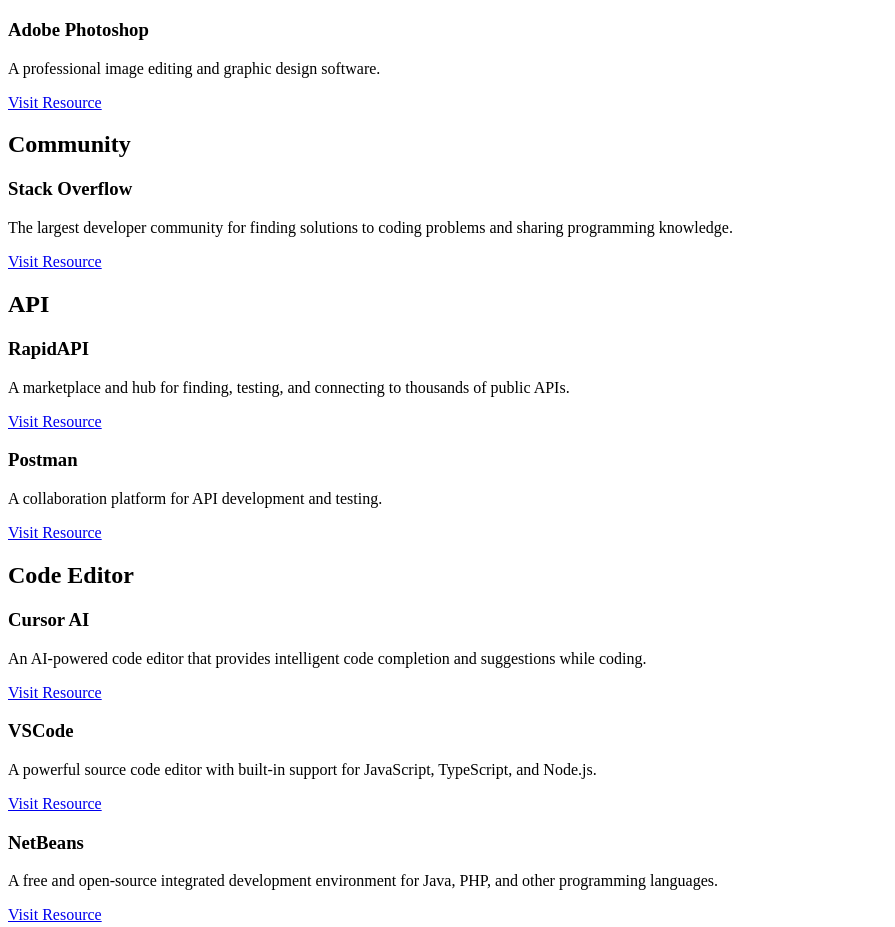
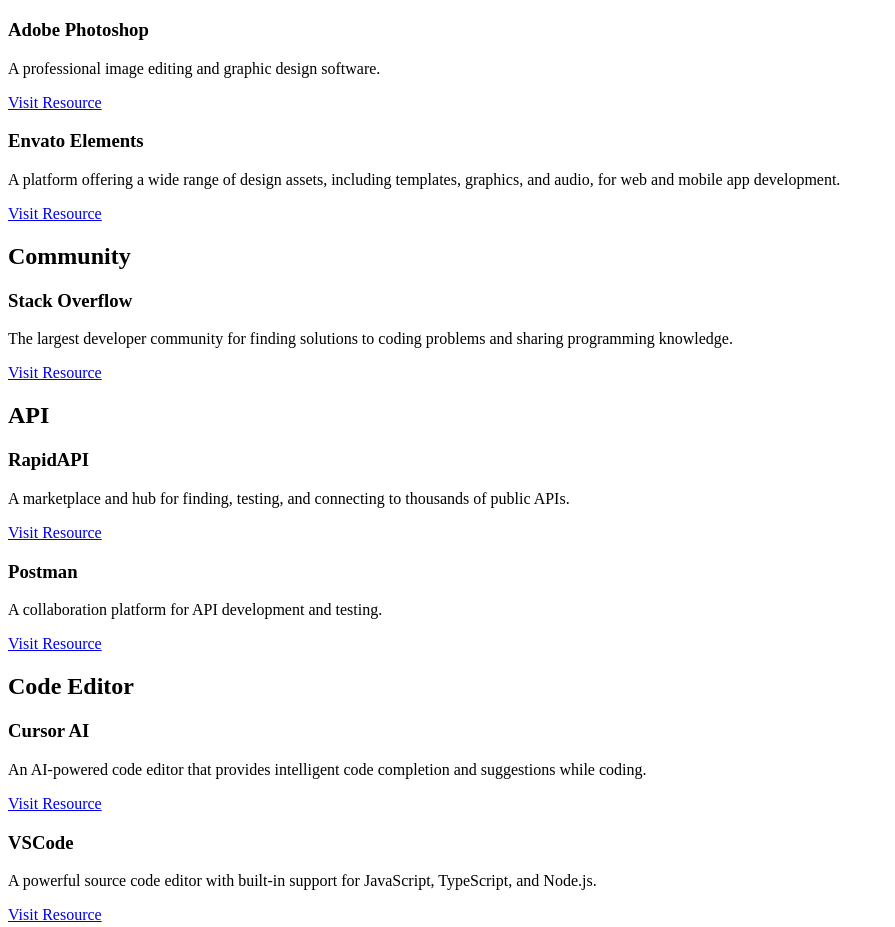
Before and after one commit to Oyencelis/lc-portfolio, a Next.js app: page /ResourcePage in a window 1280 px wide. Shown: the part 2321-3248 px from the top of the page, without its empty margins (0-895 px from the left). Built offline with nearby package versions, Linux system fonts and the light colour scheme.

Commit message:
Added Envato

```diff
--- a/src/data/resource.ts
+++ b/src/data/resource.ts
@@ -269,5 +269,11 @@
       description: "Bolt.new is an AI-powered platform that helps you quickly create and launch projects with ease, streamlining workflows and focusing on what truly matters",
       link: "https://bolt.new/",
       category: "AI",
+    },
+    {
+      title: "Envato Elements",
+      description: "A platform offering a wide range of design assets, including templates, graphics, and audio, for web and mobile app development.",
+      link: "https://elements.envato.com/",
+      category: "Design",
     }
   ];
```
